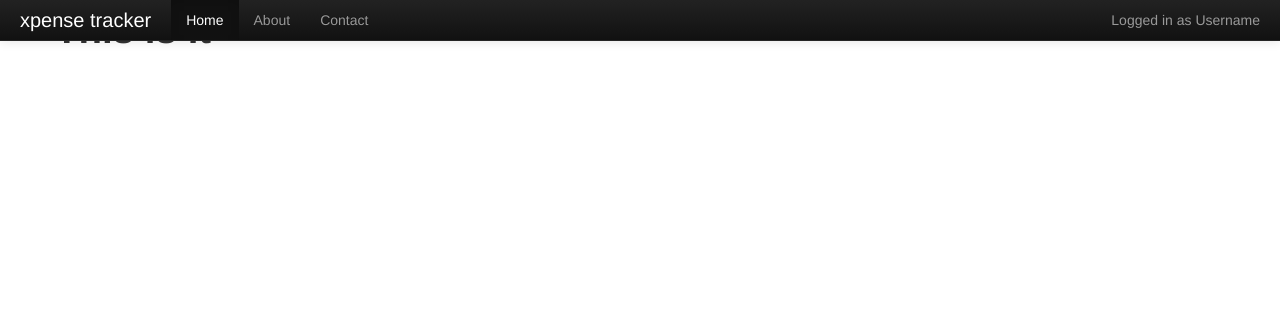
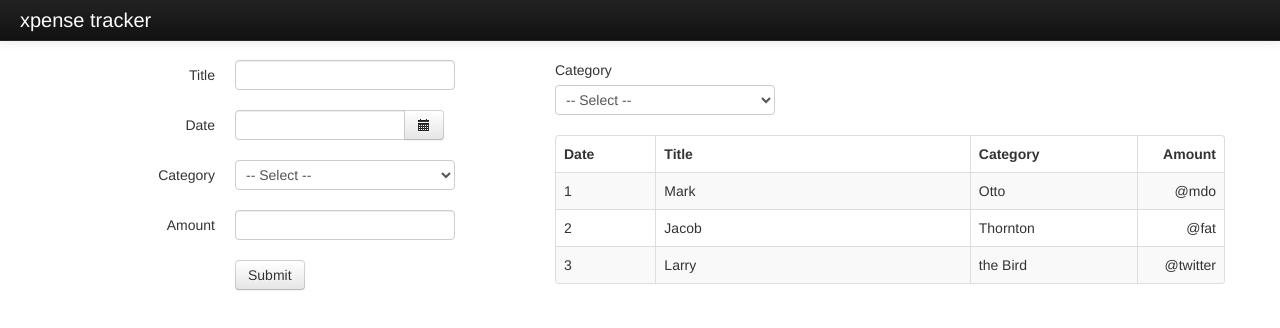
Before and after one commit to leroyfernandes/xt, a website: page index.htm in a window 1280 px wide. Drawn offline with Linux system fonts and the light colour scheme.

Commit message:
Completed basic HTML structure

```diff
--- a/app/styles/index.css
+++ b/app/styles/index.css
@@ -9,3 +9,7 @@
 @import "../../vendor/bootstrap/css/bootstrap-responsive.css";
 
 /*-- Application stylesheets. -----------------------------------------------*/
+
+body{
+
+}
--- /dev/null
+++ b/app/styles/main.scss
@@ -0,0 +1,38 @@
+/*  Styles override  */
+
+body{
+	padding: { /* Padding applied to indent content from under the navbar */
+		top: 60px;
+		bottom: 40px;
+	}
+}
+
+
+.navbar-fixed-top{ /* On resizing the screen the fixed navbar is wrongly repositioned */
+	top: 0;
+}
+
+/* END Styles override */
+
+#spendtable{
+	.st-date{
+		width: 15%;
+	}
+	.st-title{
+		width: 47%;
+	}
+	.st-category{
+		width: 25%;
+	}
+	.st-amount{
+		width: 13%;
+	}
+	table {
+		thead tr th:last-child{
+			text-align: right;
+		}
+		tbody tr td:last-child{
+			text-align: right;
+		}
+	}
+}
--- a/grunt.js
+++ b/grunt.js
@@ -11,7 +11,7 @@ module.exports = function(grunt) {
     // https://github.com/cowboy/grunt/blob/master/docs/task_lint.md
     lint: {
       files: [
-        "build/config.js", "app/**/*.js"
+        "grunt.js", "app/js/*.js", "test/qunit/*.js"
       ]
     },
 
@@ -21,9 +21,32 @@ module.exports = function(grunt) {
     jshint: {
       options: {
         scripturl: true
+        /*, curly: true,
+        eqeqeq: true,
+        immed: true,
+        latedef: true,
+        newcap: true,
+        noarg: true,
+        sub: true,
+        undef: true,
+        boss: true,
+        eqnull: true,
+        node: true,
+        es5: true,
+        strict: false*/
+      },
+      globals: {
+        window: true,
+        require: true,
+        define: true,
+        Backbone: true,
+        $: true,
+        _: true
       }
     },
+    uglify: {
 
+    },
     // The jst task compiles all application templates into JavaScript
     // functions with the underscore.js template function from 1.2.4.  You can
     // change the namespace and the template options, by reading this:
@@ -175,15 +198,6 @@ module.exports = function(grunt) {
       all: ["test/jasmine/*.html"]
     },
 
-    // The watch task can be used to monitor the filesystem and execute
-    // specific tasks when files are modified.  By default, the watch task is
-    // available to compile CSS if you are unable to use the runtime compiler
-    // (use if you have a custom server, PhoneGap, Adobe Air, etc.)
-    watch: {
-      files: ["grunt.js", "vendor/**/*", "app/**/*"],
-      tasks: "styles"
-    },
-
     // The clean task ensures all files are removed from the dist/ directory so
     // that no files linger from previous builds.
     clean: ["dist/"],
@@ -223,12 +237,24 @@ module.exports = function(grunt) {
     //}
 
     sass: {
+      files: [
+        'app/styles/main.scss'
+      ],
       compile: {
         files: {
-          'app/styles/test.css': 'app/styles/test.scss'
+          'app/styles/main.css': 'app/styles/main.scss'
         }
       }
     },
+
+    // The watch task can be used to monitor the filesystem and execute
+    // specific tasks when files are modified.  By default, the watch task is
+    // available to compile CSS if you are unable to use the runtime compiler
+    // (use if you have a custom server, PhoneGap, Adobe Air, etc.)
+    watch: {
+      files: ["grunt.js", "<config:lint.files>", "<config:sass.files>"],
+      tasks: "lint sass"
+    }
 
   });
 
--- a/index.htm
+++ b/index.htm
@@ -10,6 +10,8 @@
   <!-- Application styles. -->
 
   <link rel="stylesheet" href="app/styles/index.css">
+  <link rel="stylesheet" href="app/styles/main.css">
+
 
 </head>
 
@@ -23,7 +25,7 @@
           <span class="icon-bar"></span>
         </a>
         <a class="brand" href="#">xpense tracker</a>
-        <div class="nav-collapse collapse" style="height: 0px; ">
+        <!-- <div class="nav-collapse collapse" style="height: 0px; ">
           <p class="navbar-text pull-right">
             Logged in as <a href="#" class="navbar-link">Username</a>
           </p>
@@ -32,12 +34,116 @@
             <li><a href="#about">About</a></li>
             <li><a href="#contact">Contact</a></li>
           </ul>
-        </div><!--/.nav-collapse -->
+        </div><!--/.nav-collapse -- > -->
       </div>
     </div>
   </div>
   <div class="container">
-    <h1>This is it</h1>
+    <div class="row">
+      <div class="span5">
+        <form class="form-horizontal">
+          <div class="control-group">
+            <label class="control-label" for="inputTitle">Title</label>
+            <div class="controls">
+              <input type="text" id="inputTitle" name="title">
+            </div>
+          </div>
+          <div class="control-group">
+            <label class="control-label" for="inputDate">Date</label>
+            <div class="controls">
+              <div class="input-append">
+                <input class="span2" id="appendedInputButton" type="text">
+                <button class="btn" type="button"><i class="icon-calendar"></i></button>
+              </div>
+            </div>
+          </div>
+          <div class="control-group">
+            <label class="control-label" for="inputCategory">Category</label>
+            <div class="controls">
+              <select name="category">
+                <option>-- Select --</option>
+                <option>Rent</option>
+                <option>Groceries</option>
+                <option>Household</option>
+                <option>Entertainment</option>
+                <option>Eating out</option>
+              </select>
+            </div>
+          </div>
+          <div class="control-group">
+            <label class="control-label" for="inputAmount">Amount</label>
+            <div class="controls">
+              <input type="text" id="inputAmount" name="amount">
+            </div>
+          </div>
+          <div class="control-group">
+            <div class="controls">
+              <button type="submit" class="btn">Submit</button>
+            </div>
+          </div>
+
+        </form>
+      </div>
+
+      <div class="span7">
+        <div class="row">
+          <div class="span7">
+            <div class="control-group">
+              <label class="control-label" for="selectCategory">Category</label>
+              <div class="controls">
+                <select name="category">
+                  <option>-- Select --</option>
+                  <option>Rent</option>
+                  <option>Groceries</option>
+                  <option>Household</option>
+                  <option>Entertainment</option>
+                  <option>Eating out</option>
+                </select>
+              </div>
+            </div>
+          </div>
+        </div>
+
+        <div class="row">
+          <div class="span7">
+            <div id="spendtable">
+              <table class="table table-striped table-bordered">
+                <thead>
+                  <tr>
+                    <th class="st-date">Date</th>
+                    <th class="st-title">Title</th>
+                    <th class="st-category">Category</th>
+                    <th class="st-amount">Amount</th>
+                  </tr>
+                </thead>
+                <tbody>
+                  <tr>
+                    <td>1</td>
+                    <td>Mark</td>
+                    <td>Otto</td>
+                    <td>@mdo</td>
+                  </tr>
+                  <tr>
+                    <td>2</td>
+                    <td>Jacob</td>
+                    <td>Thornton</td>
+                    <td>@fat</td>
+                  </tr>
+                  <tr>
+                    <td>3</td>
+                    <td>Larry</td>
+                    <td>the Bird</td>
+                    <td>@twitter</td>
+                  </tr>
+                </tbody>
+              </table>
+
+
+            </div>
+          </div>
+        </div>
+      </div>
+    </div>
   </div>
 
   <!-- Application source. -->
--- a/package.json
+++ b/package.json
@@ -1,16 +1,17 @@
 {
   "name": "Backbone Boilerplate",
   "version": "0.1.0",
-
   "jam": {
     "packageDir": "./vendor/jam",
     "baseUrl": "./app",
-
     "dependencies": {
       "backbone": "0.9.2",
       "jquery": "1.8.3",
       "lodash": "0.9.2",
       "backbone.layoutmanager": "0.7.1"
     }
+  },
+  "devDependencies": {
+    "grunt-sass": "~0.2.5"
   }
 }
```
Also changed, not shown: app/styles/main.css (added), app/styles/test.css (deleted), app/styles/test.scss (deleted), 1 other file.
